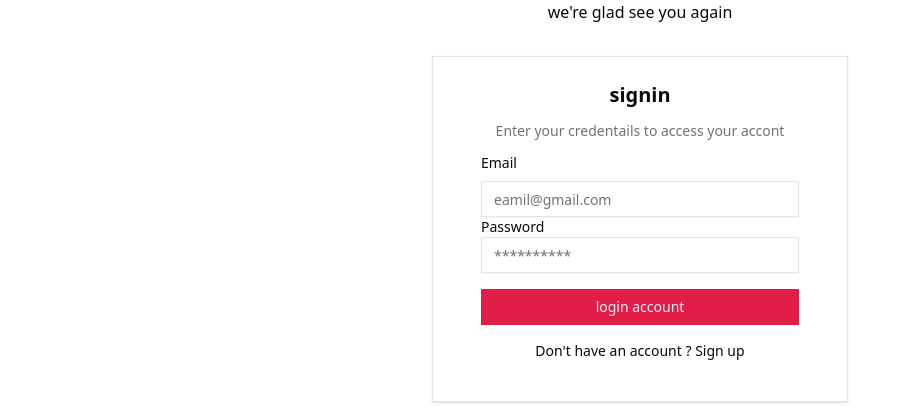
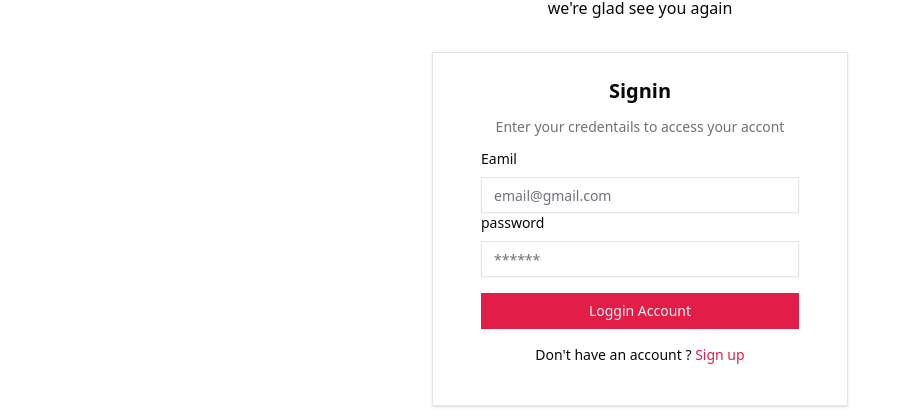
Before and after one commit to Ayubabdirahmaan/Trackify-app, a React app in the folder frontend/: page /login in a window 1280 px wide. Shown: the part 297-711 px from the top of the page, without its empty margins (0-905 px from the left). Built offline with nearby package versions, Linux system fonts and the light colour scheme; the HTML template or start-up script is replaced by a standard one.

Commit message:
resolve isee

```diff
--- a/frontend/src/components/Auth/LoginForm.jsx
+++ b/frontend/src/components/Auth/LoginForm.jsx
@@ -6,100 +6,100 @@ import {
   CardFooter,
   CardHeader,
   CardTitle,
-} from "../ui/card";
+} from "@/components/ui/card";
 import { Input } from "../ui/input";
+import { Button } from "../ui/button";
 
-import { Navigate, useNavigate } from "react-router-dom";
-import { Button } from "../ui/button";
+import { useNavigate } from "react-router";
+import { Loader } from "lucide-react";
 import { useMutation } from "@tanstack/react-query";
+
+import useAuthStore from "@/lib/store/authStore";
 import api from "@/lib/api/apiCleints";
-import useAuthStore from "@/lib/store/authStore";
 import { MessageErrorUttils } from "@/utils/errorUtils";
 
 export const LoginForm = () => {
-  const [formValues, setFoarmValues] = useState({
+  const navigate = useNavigate();
+  const [isLoading, setIsLoading] = useState(false);
+
+  const { setAuth } = useAuthStore();
+
+  const [formValues, setFormValues] = useState({
     email: "",
     password: "",
   });
-  const navigate = useNavigate();
-  const [loading, setLoading] = useState(false);
-  const [error, setError] = useState(false);
-
-  const { setAuth } = useAuthStore();
+  const [error, setError] = useState();
 
   const handleInputChange = (e) => {
     const { name, value } = e.target;
-    setFoarmValues({
+    setFormValues({
       ...formValues,
       [name]: value,
     });
   };
-  const loginMutaution = useMutation({
-    mutationFn: async (Credential) => {
-      const response = await api.post("/users/login", Credential);
-      console.log("userInfo", response.data);
+
+  const loginMutation = useMutation({
+    mutationFn: async (Credentials) => {
+      const response = await api.post("/users/login", Credentials);
       return response.data;
     },
     onSuccess: (data) => {
       if (data.token) {
-        const user = data.user
-        const token = data.token
-        setAuth(user, token)
+        console.log("data", data.token)
+        const user = data.user;
+        const token = data.token;
+        setAuth(user, token);
         navigate("/dashboard");
-
       }
     },
     onError: (error) => {
-      console.log("this user not login", error);
+      console.log(error);
       setError(MessageErrorUttils(error));
     },
   });
-
   const handleSubmit = (e) => {
     e.preventDefault();
     setError(null);
 
     if (!formValues.email || !formValues.password) {
-      console.log("all fields are required");
+      setError("All fields are required ");
       return;
     }
-    loginMutaution.mutate({
+    loginMutation.mutate({
       email: formValues.email,
       password: formValues.password,
     });
   };
-
   return (
-    <Card className={"rounded-md w-full border-border "}>
-      <CardHeader className={"space-y-1 pb-4"}>
-        <CardTitle className={"text-xl text-center"}>signin</CardTitle>
-        <CardDescription className={"text-center"}>
-          <p>Enter your credentails to access your accont</p>
+    <Card className="w-full border-border">
+      <CardHeader className="space-y-1 pb-4">
+        <CardTitle className="text-xl text-center">Signin</CardTitle>
+        <CardDescription className="text-center">
+          Enter your credentails to access your accont
         </CardDescription>
         <form onSubmit={handleSubmit}>
           <CardContent>
             <div className="space-y-2 pt-0">
               {error && (
-                <p className="text-center bg-secondary text-sm p-2 text-destructive">
+                <div className="p-3 bg-destructive/10 text-destructive text-sm rounded-md">
                   {error}
-                </p>
+                </div>
               )}
-              <div className="text-sm font-medium text-left">Email</div>
+
+              <div className="text-sm font-medium text-left">Eamil</div>
               <Input
-                type={"email"}
                 name="email"
-                placeholder="eamil@gmail.com"
+                placeholder="email@gmail.com"
                 required
                 value={formValues.email}
                 onChange={handleInputChange}
               />
             </div>
-            <div className="spac-y-2 pt-0">
-              <div className="text-sm font-medium text-left">Password</div>
+            <div className="space-y-2 pt-0">
+              <div className="text-sm font-medium text-left">password</div>
               <Input
-                type={"password"}
                 name="password"
-                placeholder="**********"
+                placeholder="******"
                 required
                 value={formValues.password}
                 onChange={handleInputChange}
@@ -107,20 +107,27 @@ export const LoginForm = () => {
             </div>
 
             <div className="py-4">
-              <Button type="submit" className="text-center w-full">
-                login account
+              <Button type="submit" className={"w-full cursor-pointer"}>
+                {isLoading ? (
+                  <span className="flex items-center gap-2">
+                    {" "}
+                    <Loader /> login account..{" "}
+                  </span>
+                ) : (
+                  "Loggin Account"
+                )}
               </Button>
             </div>
           </CardContent>
           <div>
             <CardFooter className={"flex justify-center pt-0"}>
               <div className="text-center text-sm">
-                Don't have an account ?
+                {" "}
+                Don't have an account ?{" "}
                 <a
-                  className="cursor-pointer"
                   onClick={() => navigate("/register")}
+                  className="text-primary hover:underline cursor-pointer"
                 >
-                  {" "}
                   Sign up
                 </a>
               </div>
--- a/frontend/src/components/Dashboard/DashboardHeader.jsx
+++ b/frontend/src/components/Dashboard/DashboardHeader.jsx
@@ -1,29 +1,31 @@
-import useAuthStore from '@/lib/store/authStore'
-import { Banknote } from 'lucide-react'
-import React from 'react'
-
+import useAuthStore from "@/lib/store/authStore";
+import { Banknote } from "lucide-react";
+import React from "react";
 
 export const DashboardHeader = () => {
-    const { user, clearAuth} = useAuthStore()
+
+  const { user, clearAuth } = useAuthStore();
+
   return (
-    <header className='bg-card border-b border-border shadow-sm'>
-            <div className='w-full px-4 py-4 flex items-center justify-between'>
-                    <div className='flex items-center gap-3'>
-                        <div className='flex h-8 w-8 items-center justify-center bg-primary'>
-                                <Banknote className='h-4 w-4 text-primary-foreground' />
-                        </div>
-                            <h1 className='text-xl font-semibold text-foreground'>Finance Tracker </h1>
-                    </div>
+    <header className="bg-card border-b border-border shadow-sm">
+      <div className="w-full px-4 py-4 flex items-center justify-between">
+        <div className="flex items-center gap-3">
+          <div className="flex h-8 w-8 items-center justify-center bg-primary">
+            <Banknote className="h-4 w-4 text-primary-foreground" />
+          </div>
+          <h1 className="text-xl font-semibold text-foreground">
+            Finance Tracker{" "}
+          </h1>
+        </div>
 
-                    <div className='flex items-center ga-4'>
-                            <span className='text-sm text-muted-foreground'>Welcome</span>
-                            <span className='font-medium text-foreground'>{user?.name || 'laoding..'}</span>
-                            {
-                                console.log('info', user?.name)
-                            }
-                    </div>
-
-            </div>
+        <div className="flex items-center ga-4">
+          <span className="text-sm text-muted-foreground">Welcome</span>
+          <span className="font-medium text-foreground">
+            <span>{user?.name}</span>
+          </span>
+        </div>
+        {console.log(user)}
+      </div>
     </header>
-  )
-}
+  );
+};
--- a/frontend/src/lib/store/authStore.js
+++ b/frontend/src/lib/store/authStore.js
@@ -7,7 +7,6 @@ const useAuthStore = create(
       user: null,
       token: null,
       isAuthenticated: false,
-
       setAuth: (userData, token) =>
         set({
           user: userData,
```
Also changed, not shown: 1 other file (tests, documents, lock files or other folders).
